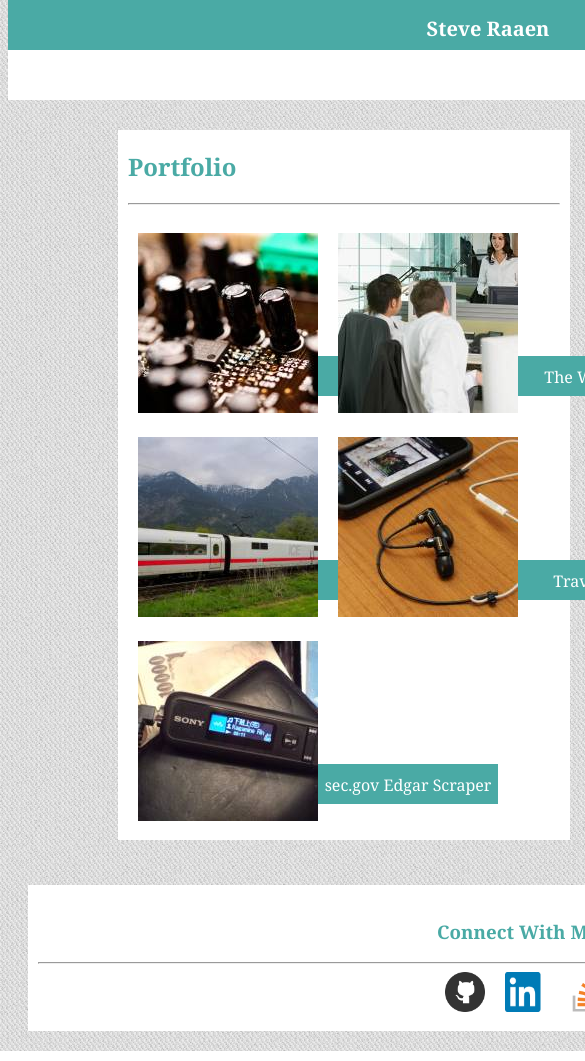
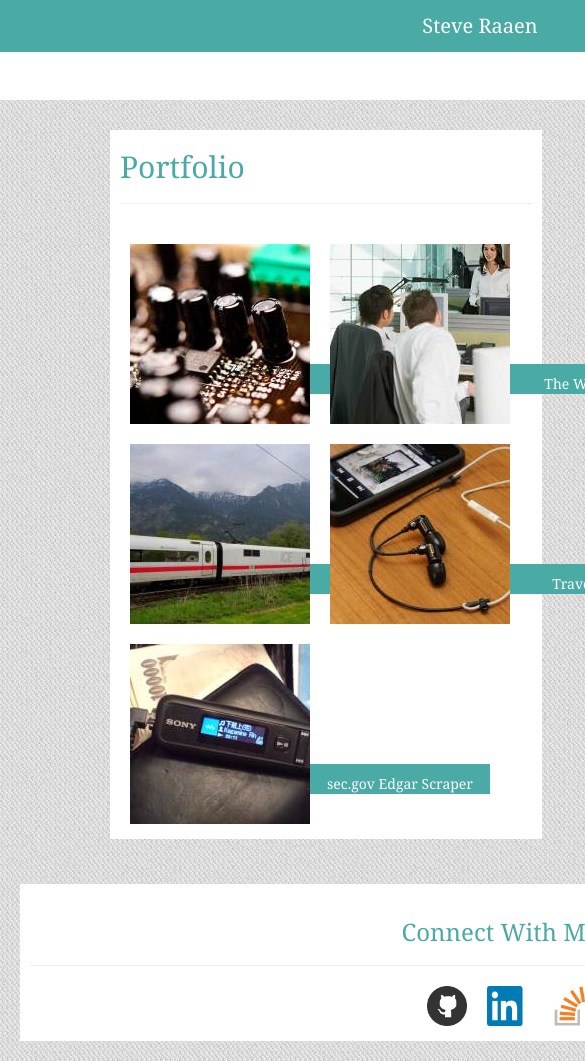
Before and after one commit to steveraaen/Responsive-Portfolio, a plain HTML site: page portfolio.html in a window 390 px wide. Shown: the top 1061 px of the page, 585 px wide, since content can reach past the window. Drawn offline with nearby package versions, Linux system fonts and the light colour scheme.

Commit message:
improved media queries

```diff
--- a/assets/css/style.css
+++ b/assets/css/style.css
@@ -1,6 +1,8 @@
 .yourName{
+	font-family: 'Georgia', Times, Times New Roman, serif;
+	font-size: 20px;
 	float:left;
-	height: 20px;
+/*	height: 20px;*/
 	background-color: #4aaaa5;
 	padding-top: 20px;
 	padding-bottom: 20px;
@@ -28,11 +30,11 @@
 	margin: 30px 20px 25px 110px;
 }
 .side{
-	width: 25%;
+
 	background-color: white;
 	float: left;
 	text-align: center;
-	margin: 30px 20px 25px 20px;
+	margin: 30px 0px 25px 0px;
 	padding: 15px 10px 15px 10px;
 }
 .label{
@@ -163,7 +165,7 @@ footer{
 	header{
 		position: relative;
 		text-align:center;
-		height:100px;
+		/*height:100px;*/
 
 }
 	.yourName{
--- a/portfolio.html
+++ b/portfolio.html
@@ -4,6 +4,7 @@
 	<meta charset="UTF-8">
 	<meta name="viewport" content="width=device-width, initial-scale=1.0">
 	<title>Document</title>
+	<link rel="stylesheet" type="text/css" href="https://maxcdn.bootstrapcdn.com/bootstrap/3.3.7/css/bootstrap.min.css">
 	<link rel="stylesheet" type="text/css" href="assets/css/style.css">
 	<link rel="stylesheet" type="text/css" href="assets/css/hover.css">
 </head>
```
Also changed, not shown: contact.html (+1 -0 lines), index.html (+1 -0 lines).
